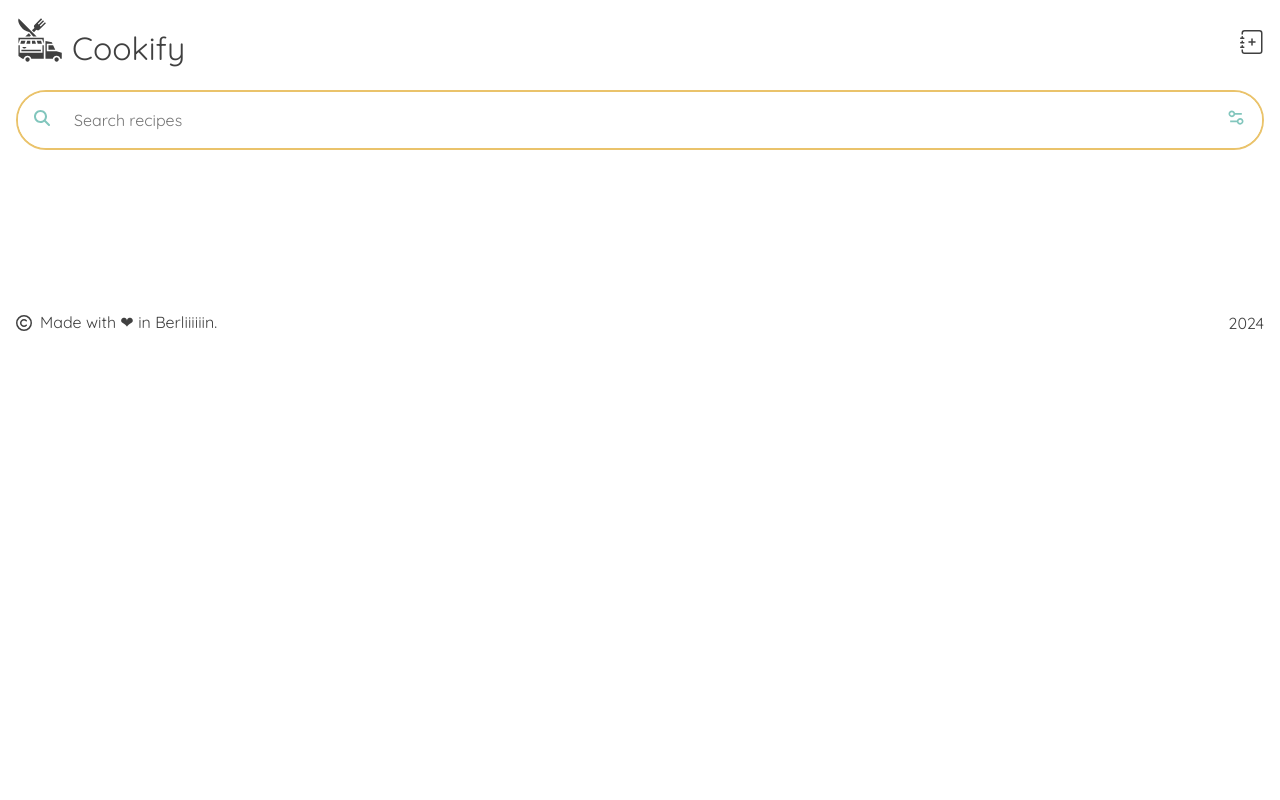
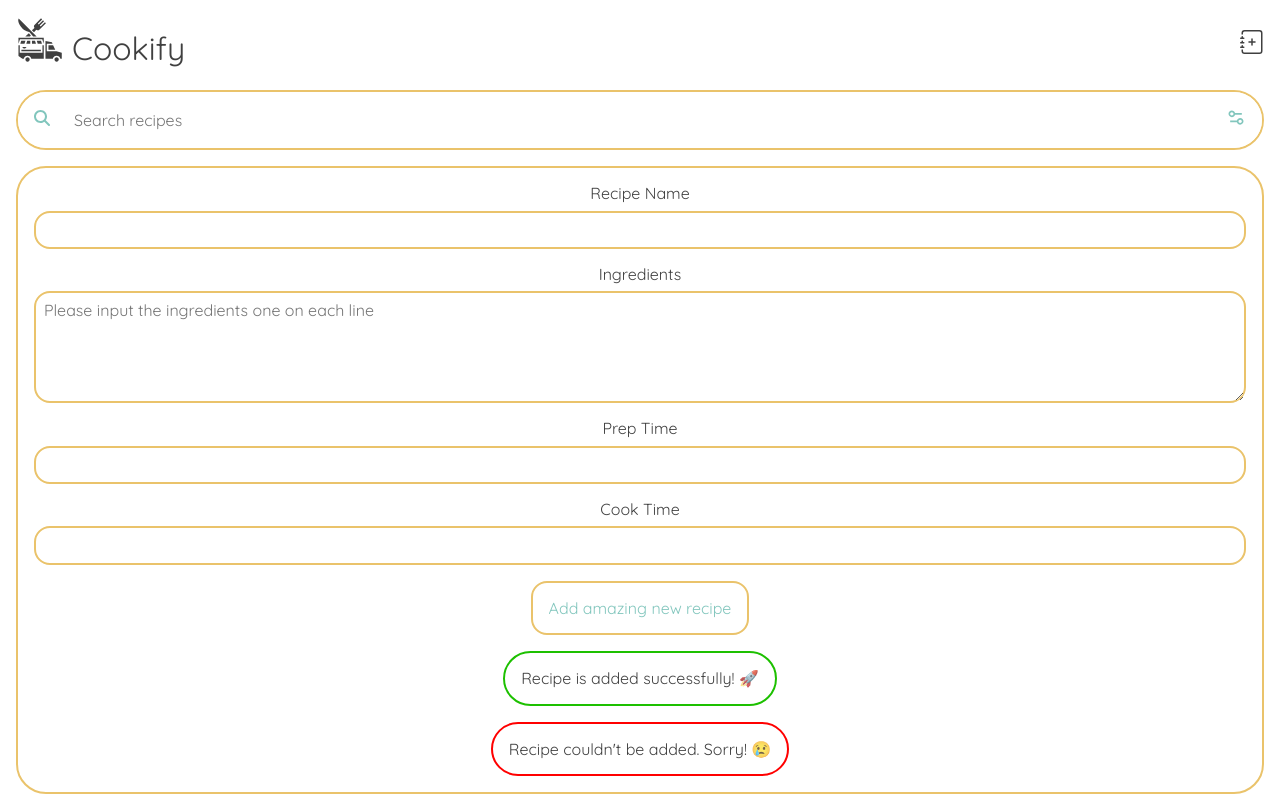
Before and after one commit to mayagizmo/cookify, a React (Vite) app: page / in a window 1280 px wide. Shown: the top 800 px of the page. Built offline with nearby package versions, Linux system fonts and the light colour scheme; a web font is replaced by a local one.

Commit message:
Add AddRecipe Page

```diff
--- /dev/null
+++ b/src/AddRecipePage/AddRecipePage.module.css
@@ -0,0 +1,68 @@
+.container {
+  border: var(--yellow_accent-color) solid 2px;
+  border-radius: 30px;
+  margin: 1rem;
+  overflow: hidden;
+  display: flex;
+  flex-direction: column;
+  padding: 1rem;
+  gap: 1rem;
+  align-items: center;
+}
+
+.inputAddRecipe {
+  width: 100%;
+  border: solid 2px var(--yellow_accent-color);
+  border-radius: 1rem;
+  color: var(--turqiouse-accent-color);
+  background-color: var(--main-color);
+  padding: 0.5rem;
+}
+
+.inputAddRecipe:focus {
+  outline: solid 1px var(--yellow_accent-color);
+}
+
+.submitButton {
+  border: solid 2px var(--yellow_accent-color);
+  border-radius: 1rem;
+  color: var(--turqiouse-accent-color);
+  background-color: var(--main-color);
+  padding: 1rem;
+  cursor: pointer;
+}
+
+.submitButton:hover {
+  outline: solid 1px var(--yellow_accent-color);
+  border-radius: 1rem;
+}
+
+.submitButton:focus,
+.submitButton:active {
+  outline: solid 1px var(--yellow_accent-color);
+  border-radius: 1rem;
+  background-color: var(--yellow_accent-color_lighter);
+}
+
+.formControl {
+  width: 100%;
+  display: flex;
+  flex-direction: column;
+  text-align: center;
+}
+
+.formControl label {
+  margin-bottom: 0.5rem;
+}
+
+.successMessage {
+  border: #1dc000 solid 2px;
+  border-radius: 2rem;
+  padding: 1rem;
+}
+
+.errorMessage {
+  border: red solid 2px;
+  border-radius: 2rem;
+  padding: 1rem;
+}
--- /dev/null
+++ b/src/AddRecipePage/AddRecipePage.tsx
@@ -0,0 +1,108 @@
+import { useId, useState } from "react";
+import { FaSpinner } from "react-icons/fa";
+
+import styles from "./AddRecipePage.module.css";
+
+export function AddRecipePage() {
+  const [recipeTitle, setRecipeTitle] = useState("");
+  const [ingredients, setIngredients] = useState("");
+  const [prepTime, setPrepTime] = useState("");
+  const [cookTime, setCookTime] = useState("");
+  const [isSuccess, setIsSuccess] = useState(true);
+  const [isLoading, setIsLoading] = useState(false);
+  const [isError, setIsError] = useState(true);
+  const recipeTitleId = useId();
+  const ingredientsId = useId();
+  const prepTimeId = useId();
+  const cookTimeId = useId();
+
+  function splitIngredients(ingredients: string) {
+    return ingredients.split("\n").filter((item: string) => item);
+  }
+
+  function handleAddRecipe(e: React.FormEvent) {
+    e.preventDefault();
+    console.log("Recipe Title: ", recipeTitle);
+    console.log("ingredients: ", ingredients);
+    console.log("Split ingreds: ", splitIngredients(ingredients));
+    // 1. set isLoading to true
+    setIsLoading(true);
+    // 2.1 send API request
+    // 2.2 if successful: set isSuccess to true
+    // 2.3 if unsuccessful set isError to true
+    // 3. set isLoading to false
+    setIsLoading(false);
+  }
+
+  return (
+    <form onSubmit={handleAddRecipe} className={styles.container}>
+      <div className={styles.formControl}>
+        <label htmlFor={recipeTitleId}>Recipe Name</label>
+
+        <input
+          className={styles.inputAddRecipe}
+          id={recipeTitleId}
+          name="recipe-title"
+          value={recipeTitle}
+          type="text"
+          onChange={(e) => setRecipeTitle(e.target.value)}
+        />
+      </div>
+      <div className={styles.formControl}>
+        <label htmlFor={ingredientsId}>Ingredients</label>
+        <textarea
+          className={styles.inputAddRecipe}
+          autoComplete="on"
+          placeholder="Please input the ingredients one on each line"
+          id={ingredientsId}
+          name="ingredients"
+          value={ingredients}
+          rows={5}
+          onChange={(e) => setIngredients(e.target.value)}
+        />
+      </div>
+      <div className={styles.formControl}>
+        <label htmlFor={prepTimeId}>Prep Time</label>
+        <input
+          className={styles.inputAddRecipe}
+          name="prep-time"
+          value={prepTime}
+          id={prepTimeId}
+          type="number"
+          onChange={(e) => setPrepTime(e.target.value)}
+        />
+      </div>
+      <div className={styles.formControl}>
+        <label htmlFor={cookTimeId}>Cook Time</label>
+        <input
+          className={styles.inputAddRecipe}
+          name="cook-time"
+          value={cookTime}
+          id={cookTimeId}
+          type="number"
+          onChange={(e) => setCookTime(e.target.value)}
+        />
+      </div>
+      <button className={styles.submitButton} type="submit">
+        {isLoading ? (
+          <span>
+            <FaSpinner className="spinner" /> Submitting
+          </span>
+        ) : (
+          "Add amazing new recipe"
+        )}
+      </button>
+
+      {isSuccess && (
+        <p className={styles.successMessage}>
+          Recipe is added successfully! 🚀
+        </p>
+      )}
+      {isError && (
+        <p className={styles.errorMessage}>
+          Recipe couldn&apos;t be added. Sorry! 😢
+        </p>
+      )}
+    </form>
+  );
+}
--- a/src/HomePage/HomePage.tsx
+++ b/src/HomePage/HomePage.tsx
@@ -1,10 +1,11 @@
+import { AddRecipePage } from "../AddRecipePage/AddRecipePage.tsx";
 import { SearchBar } from "../SearchBar/SearchBar.tsx";
 
 export function HomePage() {
   return (
     <>
       <SearchBar />
-      <br />
+      <AddRecipePage />
       <br />
       <br />
       <br />
--- a/src/global.css
+++ b/src/global.css
@@ -29,3 +29,16 @@ a {
   border-radius: 0.5rem;
   color: var(--main-text-color);
 }
+
+.spinner {
+  animation: spin infinite 5s linear;
+}
+
+@keyframes spin {
+  from {
+    transform: rotate(0deg);
+  }
+  to {
+    transform: rotate(360deg);
+  }
+}
```
Also changed, not shown: 1 other file (tests, documents, lock files or other folders).
